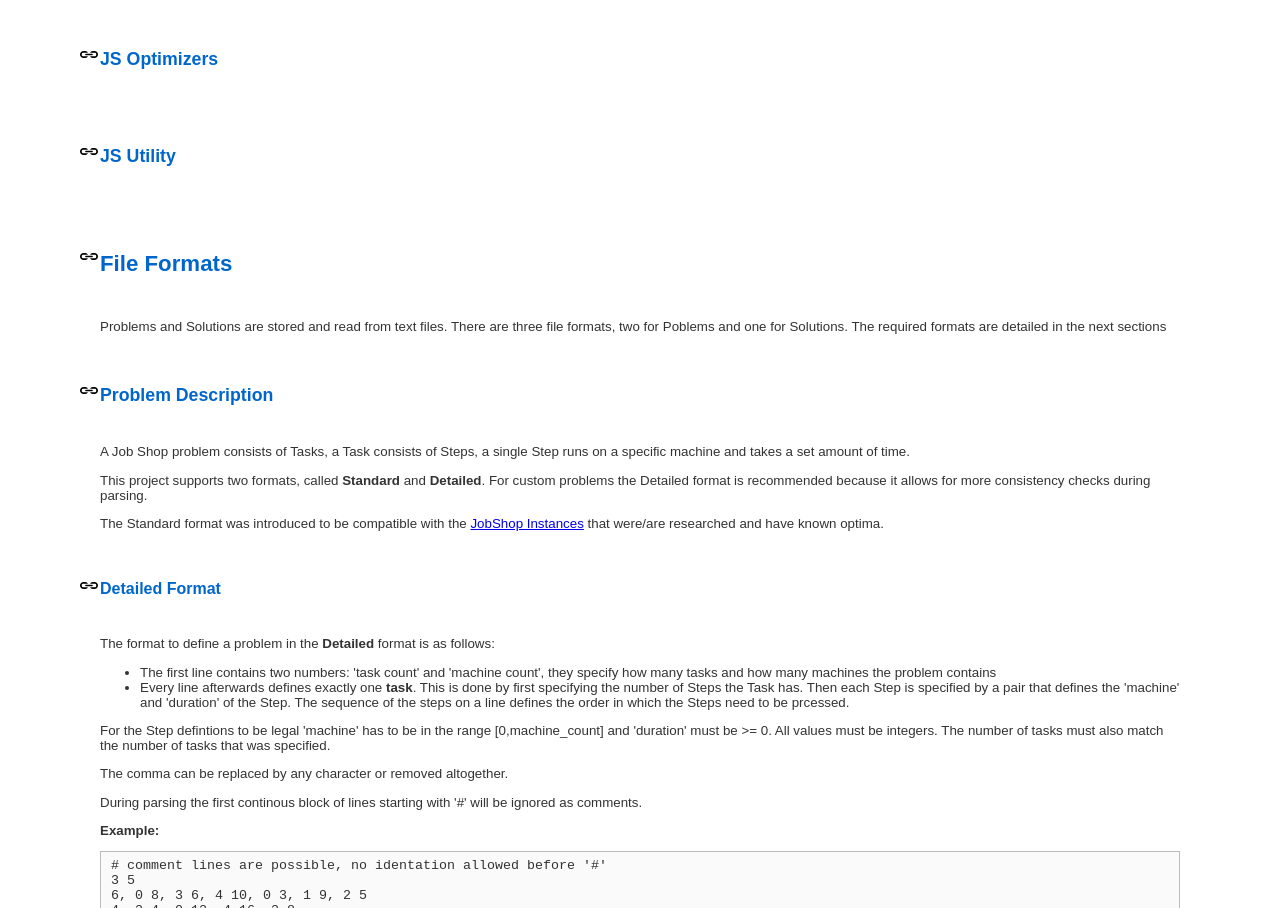
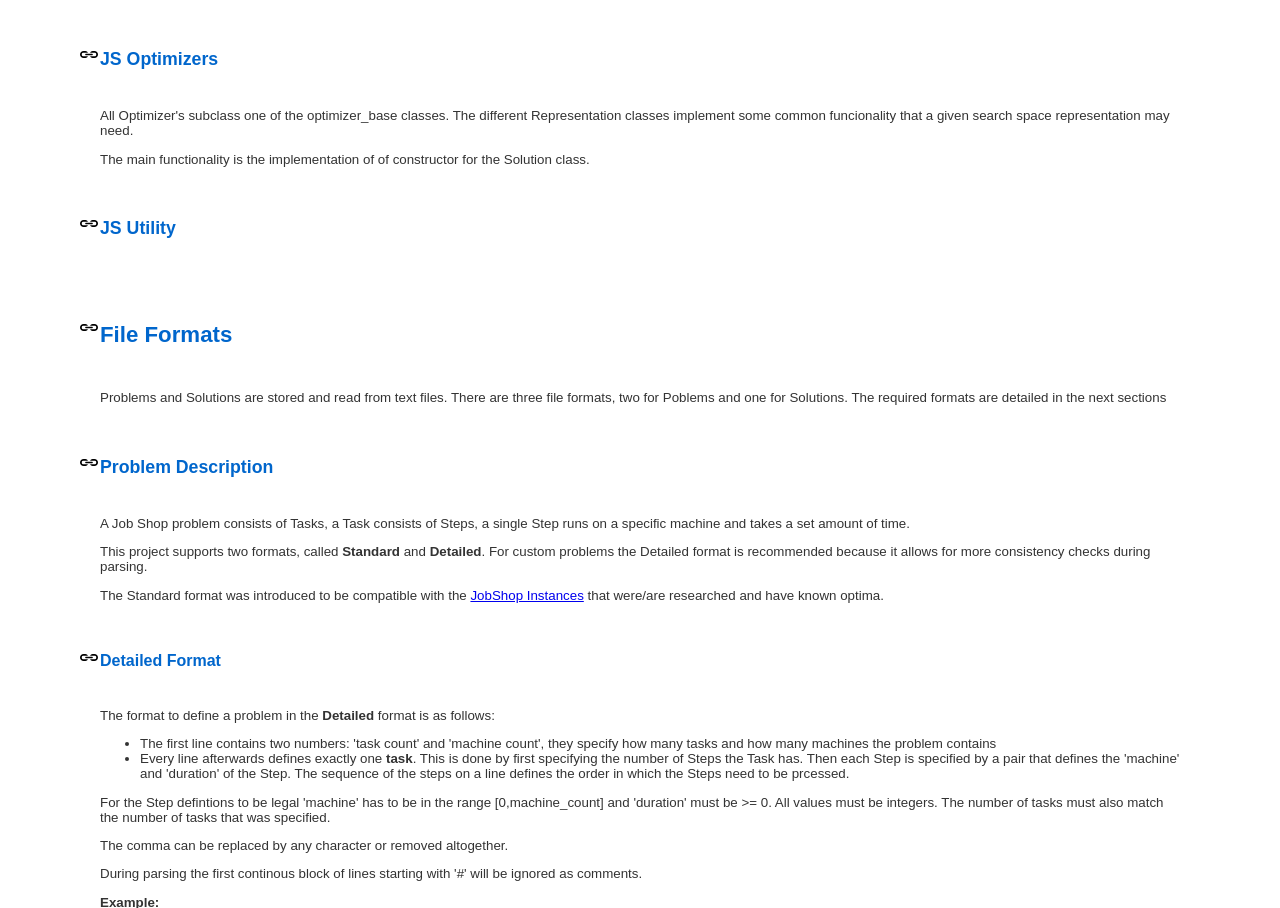
Before and after one commit to gertscha/JS_Optimization, a plain HTML site: page docs/JS_Lib_docs.html in a window 1280 px wide. Shown: the part 1822-2730 px from the top of the page. Drawn offline with Linux system fonts and the light colour scheme.

Commit message:
added a couple of lines to the docs

```diff
--- a/docs/JS_Lib_docs.html
+++ b/docs/JS_Lib_docs.html
@@ -65,6 +65,10 @@
 <p></p>
 
 <h3 id="js_optimizers">JS Optimizers</h3>
+<p>All Optimizer's subclass one of the optimizer_base classes. The different Representation classes
+  implement some common funcionality that a given search space representation may need.</p>
+
+<p>The main functionality is the implementation of of constructor for the Solution class.</p>
 
 <h3 id="js_utility">JS Utility</h3>
 
```
